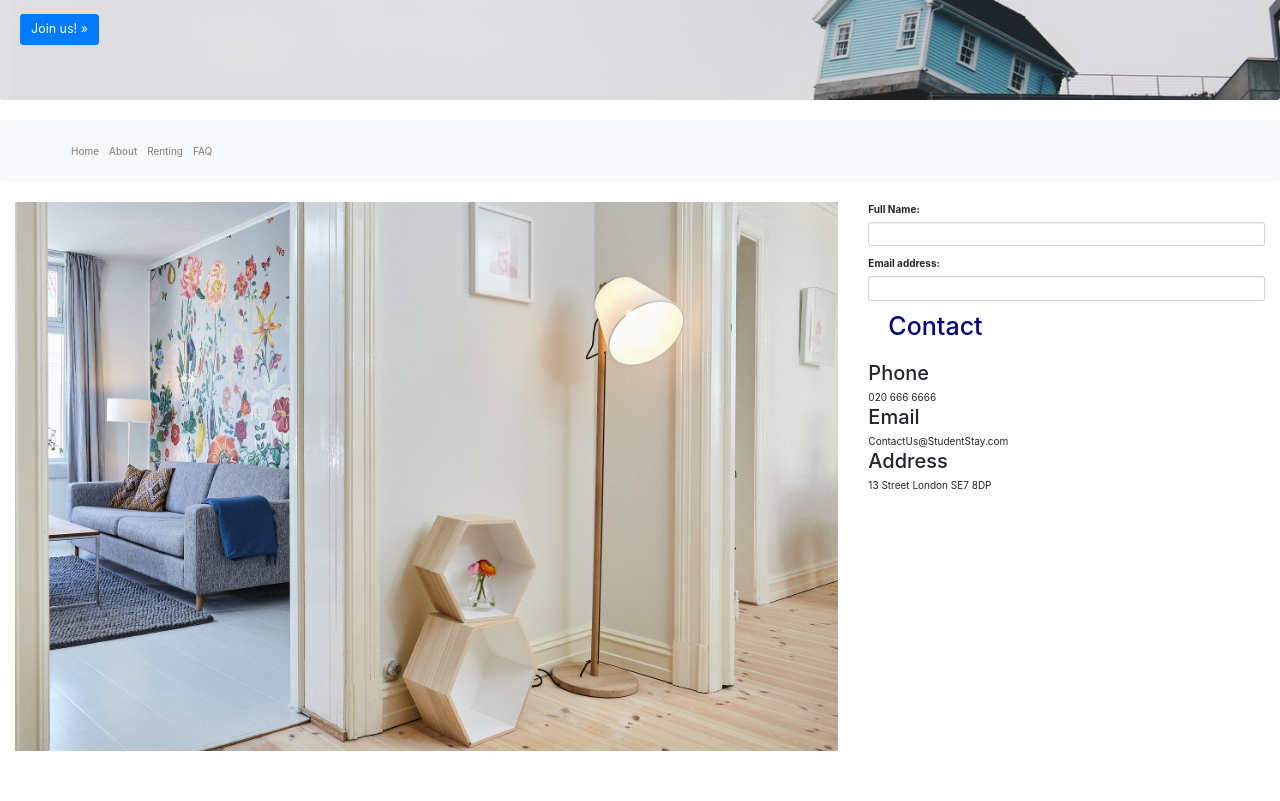
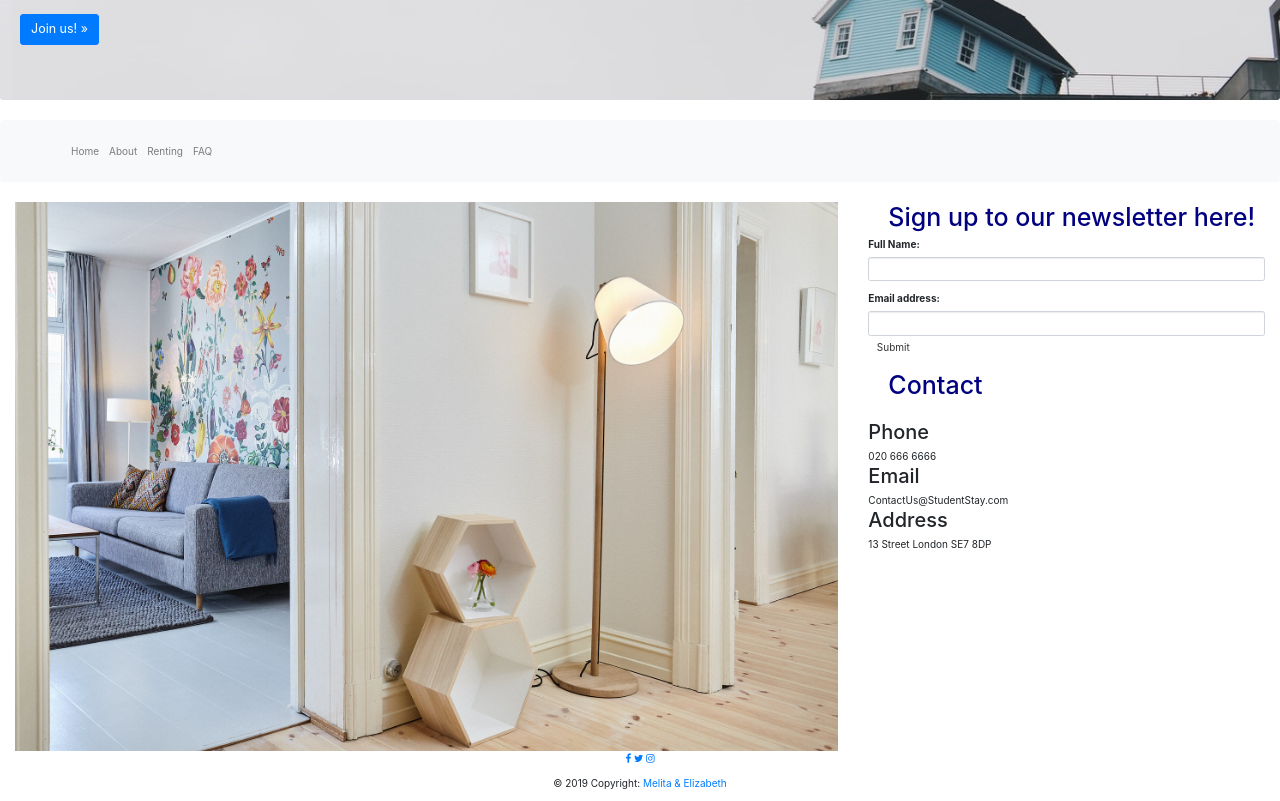
Before and after one commit to Arsomeree/codegirlsfirst_github, a plain HTML site: page Joinusindex.html in a window 1280 px wide. Shown: the part 153-954 px from the top of the page. Before the commit the page ends 904 px from the top, so only its background shows below. Drawn offline with nearby package versions, Linux system fonts and the light colour scheme.

Commit message:
adding icons

```diff
--- a/Joinusindex.html
+++ b/Joinusindex.html
@@ -4,6 +4,7 @@
     <meta charset="utf-8">
       <link rel="stylesheet" href="https://maxcdn.bootstrapcdn.com/bootstrap/3.4.0/css/bootstrap.min.css">
     <link rel="stylesheet"href="https://stackpath.bootstrapcdn.com/bootstrap/4.1.3/css/bootstrap.min.css" crossorigin="anonymous">
+    <link rel="stylesheet" href="https://stackpath.bootstrapcdn.com/font-awesome/4.7.0/css/font-awesome.min.css">
     <title> JoinUs </title>
       <link rel="stylesheet" type="text/css" href="styles.css">
   </head>
@@ -42,6 +43,7 @@
     <div class="row">
     <div class="col-sm-8"><img src="room3.jpg" class="img-fluid" alt="room"></div>
     <div class="col-sm-4">
+    <h1> Sign up to our newsletter here! </h1>
     <form action="/action_page.php">
         <div class="form-group">
           <label for="name">Full Name:</label>
@@ -50,6 +52,7 @@
         <div class="form-group">
           <label for="email">Email address:</label>
           <input type="email" class="form-control" id="email">
+          <button type="submit" class="btn btn-default">Submit</button>
         </div>
     </form>
     <h1> Contact </h1>
@@ -66,5 +69,17 @@
     </div>
     </div>
 
+    <footer class="page-footer font-small cyan darken-3">
+    <link rel="stylesheet" href="styles.css">
+    <center>
+      <a href="fb" class="fa fa-facebook"></a>
+      <a href="twitter" class="fa fa-twitter"></a>
+      <a href="instagram" class="fa fa-instagram"></a>
+    </center>
+      <div class="footer-copyright text-center py-3">© 2019 Copyright:
+        <a href="https://"> Melita & Elizabeth</a>
+      </div>
+    </footer>
+
     </body>
     </html>
```
Also changed, not shown: aboutindex.html (+13 -0 lines), faqindex.html (+16 -0 lines), index.html (+14 -0 lines), rentingindex2.html (+12 -0 lines), 1 other file.
